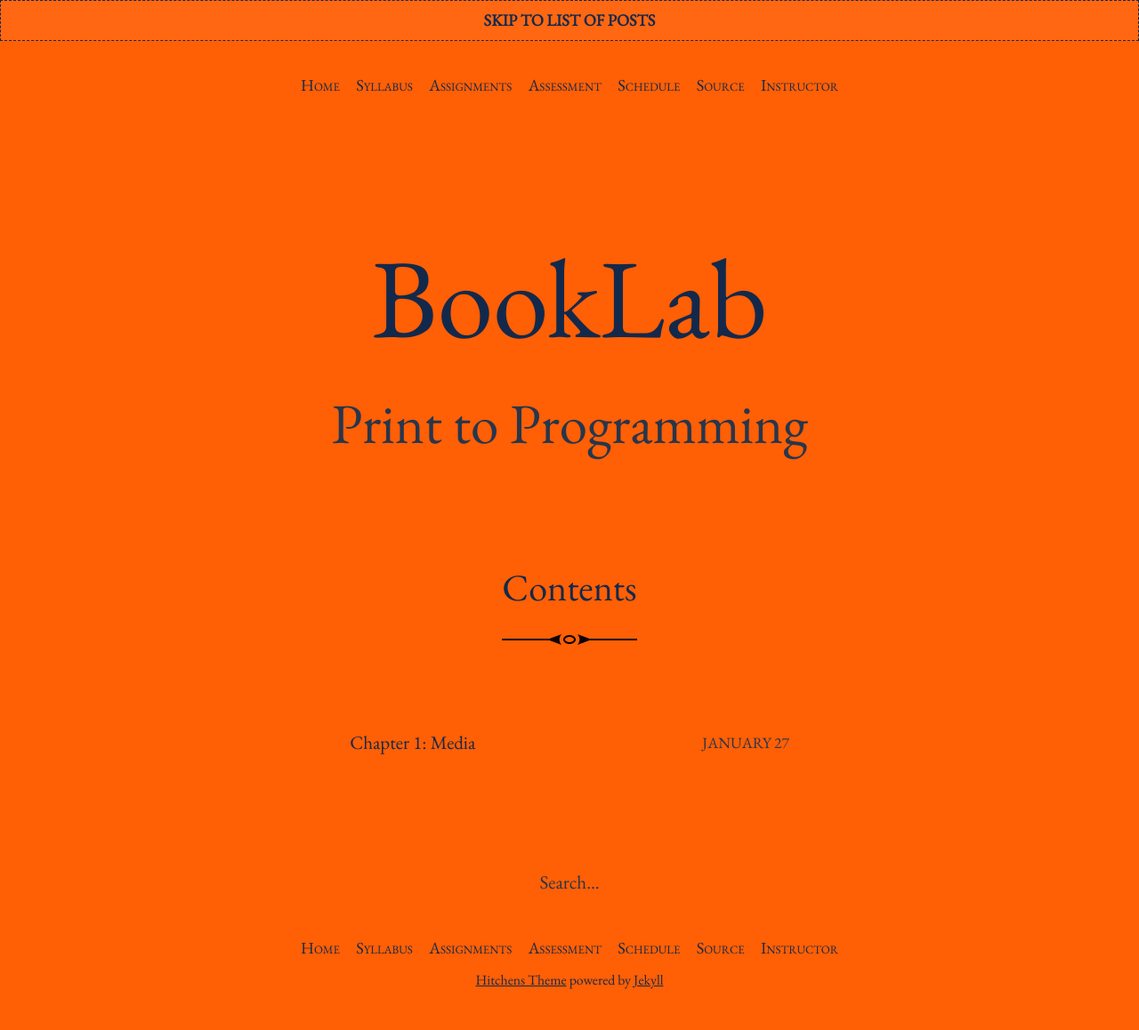
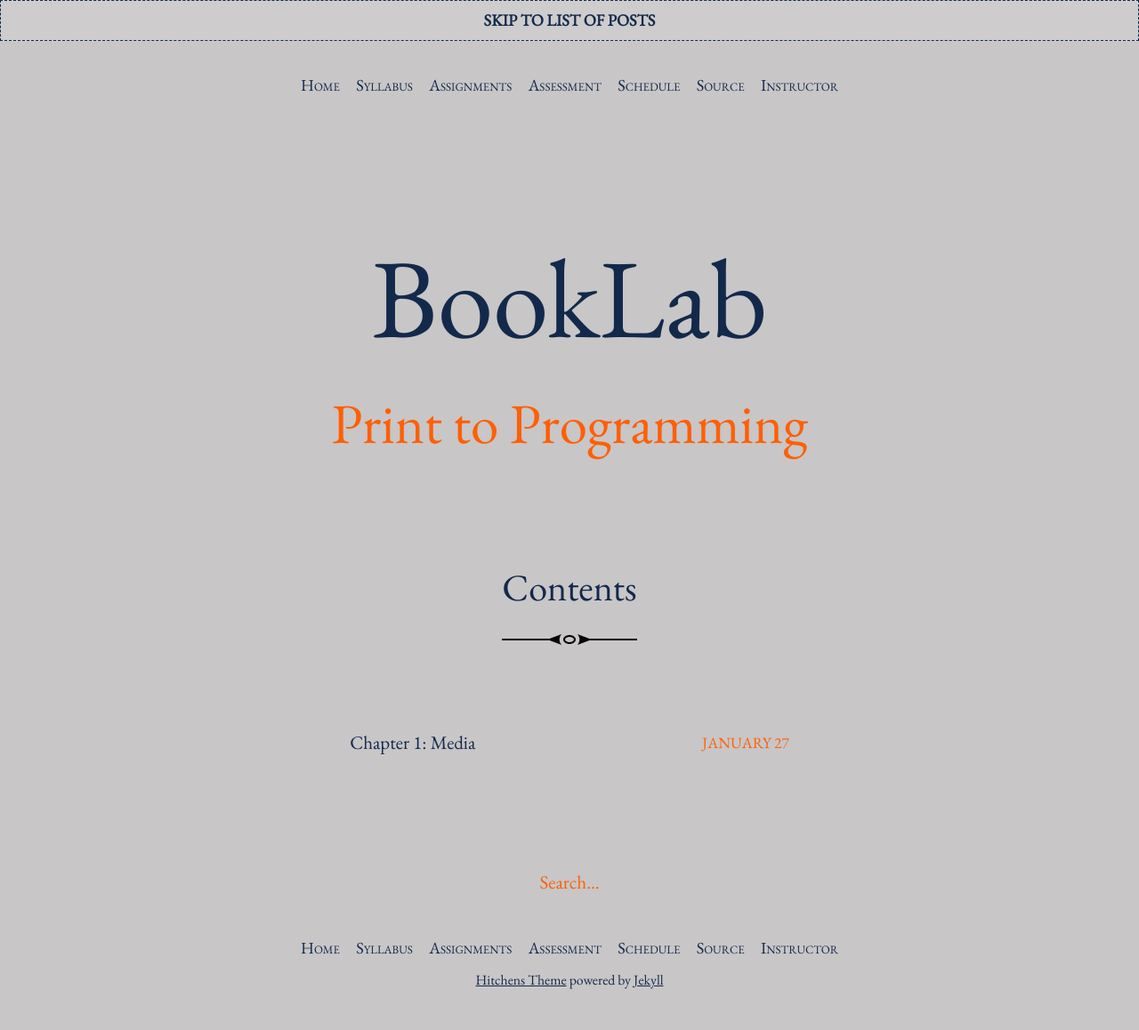
Before and after one commit to rccordell/s25bl, a Jekyll site: the page built from index.html, in a window 1280 px wide. Shown: the whole page at 89% size. Built offline with Jekyll 4.4.1, drawn with Linux system fonts in a browser that asks for light colours; the list of posts is cut into pages by our own code.

Commit message:
Update _variables.scss

```diff
--- a/_sass/_variables.scss
+++ b/_sass/_variables.scss
@@ -1,7 +1,7 @@
-$brand-color:         #FF5F05;
+$brand-color:         #C8C6C7;
 $highlight:           lighten($brand-color, 35%);
 $text-color:          #13294B;
-$muted-text-color:    #27364C;
+$muted-text-color:    #FF5F05;
 $font-family:         "EB Garamond", Garamond, "Times New Roman", serif;
 
 $on-bigphone:         375px;
```
